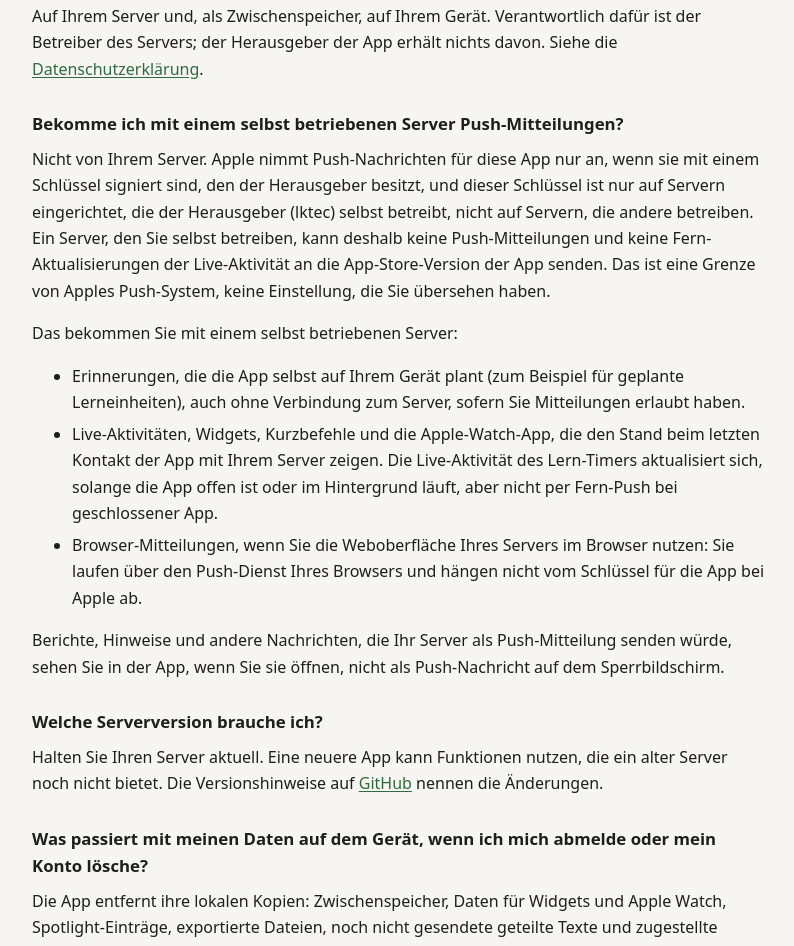
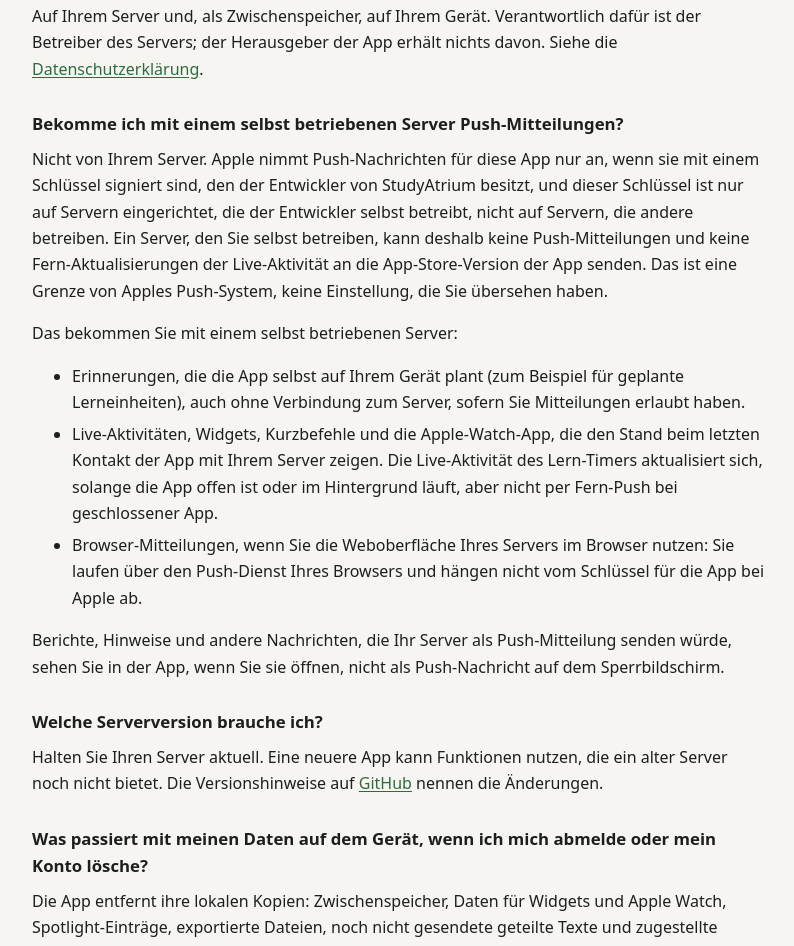
Before and after one commit to lukislp/legal, a plain HTML site: page studyatrium/support/index.html in a window 1280 px wide. Shown: the part 1527-2473 px from the top of the page, without its empty margins (240-1034 px from the left). Drawn offline with Linux system fonts and the light colour scheme.

Commit message:
docs(studyatrium): name the developer of StudyAtrium in the push FAQ
The publisher in the App Store is the developer account, not the lktec brand; the FAQ now says the push key is held by and deployed only on servers of the developer of StudyAtrium.

```diff
--- a/studyatrium/support/index.html
+++ b/studyatrium/support/index.html
@@ -61,7 +61,7 @@
   <p>Auf Ihrem Server und, als Zwischenspeicher, auf Ihrem Gerät. Verantwortlich dafür ist der Betreiber des Servers; der Herausgeber der App erhält nichts davon. Siehe die <a href="/studyatrium/">Datenschutzerklärung</a>.</p>
 
   <h3 id="push">Bekomme ich mit einem selbst betriebenen Server Push-Mitteilungen?</h3>
-  <p>Nicht von Ihrem Server. Apple nimmt Push-Nachrichten für diese App nur an, wenn sie mit einem Schlüssel signiert sind, den der Herausgeber besitzt, und dieser Schlüssel ist nur auf Servern eingerichtet, die der Herausgeber (lktec) selbst betreibt, nicht auf Servern, die andere betreiben. Ein Server, den Sie selbst betreiben, kann deshalb keine Push-Mitteilungen und keine Fern-Aktualisierungen der Live-Aktivität an die App-Store-Version der App senden. Das ist eine Grenze von Apples Push-System, keine Einstellung, die Sie übersehen haben.</p>
+  <p>Nicht von Ihrem Server. Apple nimmt Push-Nachrichten für diese App nur an, wenn sie mit einem Schlüssel signiert sind, den der Entwickler von StudyAtrium besitzt, und dieser Schlüssel ist nur auf Servern eingerichtet, die der Entwickler selbst betreibt, nicht auf Servern, die andere betreiben. Ein Server, den Sie selbst betreiben, kann deshalb keine Push-Mitteilungen und keine Fern-Aktualisierungen der Live-Aktivität an die App-Store-Version der App senden. Das ist eine Grenze von Apples Push-System, keine Einstellung, die Sie übersehen haben.</p>
   <p>Das bekommen Sie mit einem selbst betriebenen Server:</p>
   <ul>
     <li>Erinnerungen, die die App selbst auf Ihrem Gerät plant (zum Beispiel für geplante Lerneinheiten), auch ohne Verbindung zum Server, sofern Sie Mitteilungen erlaubt haben.</li>
```
Also changed, not shown: en/studyatrium/support/index.html (+1 -1 lines).
